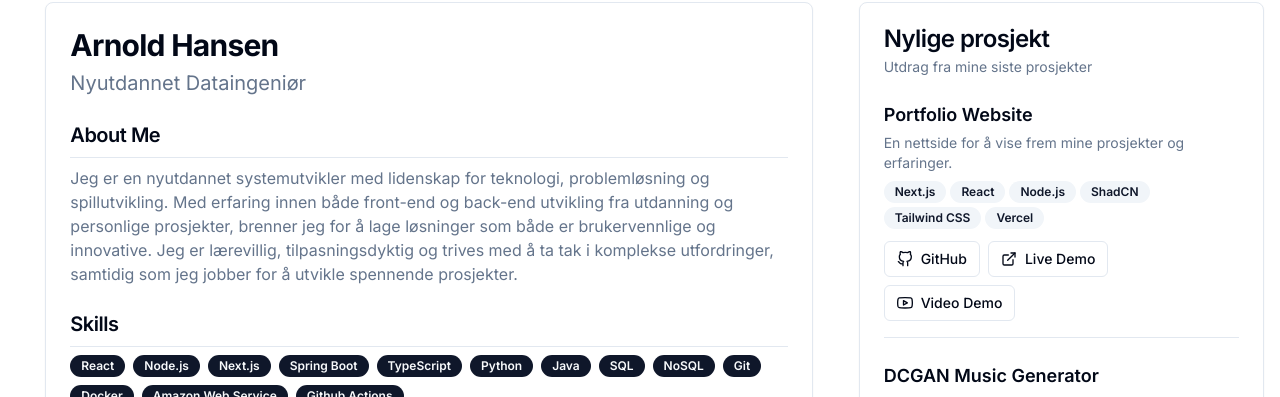
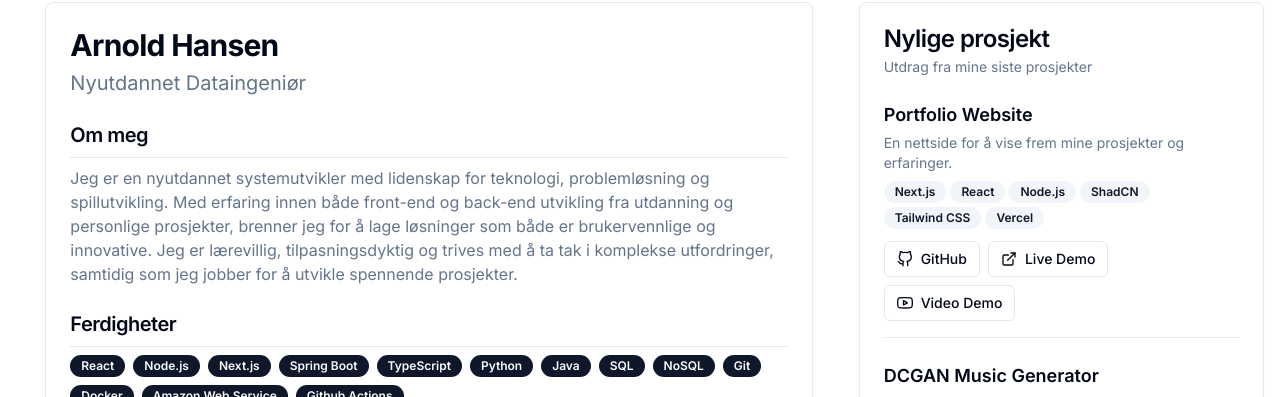
Before and after one commit to arnold01235/arndev, a Next.js app: page / in a window 1280 px wide. Shown: the part 127-524 px from the top of the page. Built offline with nearby package versions, Linux system fonts and the light colour scheme.

Commit message:
Translated some of the content in main page, from english to norwegian

```diff
--- a/components/home/AboutCard.tsx
+++ b/components/home/AboutCard.tsx
@@ -14,14 +14,14 @@ export default function Component({ className }: ComponentProps) {
       </CardHeader>
       <CardContent className="space-y-6">
         <section>
-          <h2 className="text-xl font-semibold mb-2">About Me</h2>
+          <h2 className="text-xl font-semibold mb-2">Om meg</h2>
           <p className="text-muted-foreground">
           Jeg er en nyutdannet systemutvikler med lidenskap for teknologi, problemløsning og spillutvikling. Med erfaring innen både front-end og back-end utvikling fra utdanning og personlige prosjekter, brenner jeg for å lage løsninger som både er brukervennlige og innovative.
           Jeg er lærevillig, tilpasningsdyktig og trives med å ta tak i komplekse utfordringer, samtidig som jeg jobber for å utvikle spennende prosjekter.
           </p>
         </section>
         <section>
-          <h2 className="text-xl font-semibold mb-2">Skills</h2>
+          <h2 className="text-xl font-semibold mb-2">Ferdigheter</h2>
           <div className="flex flex-wrap gap-2">
             <Badge>React</Badge>
             <Badge>Node.js</Badge>
```
